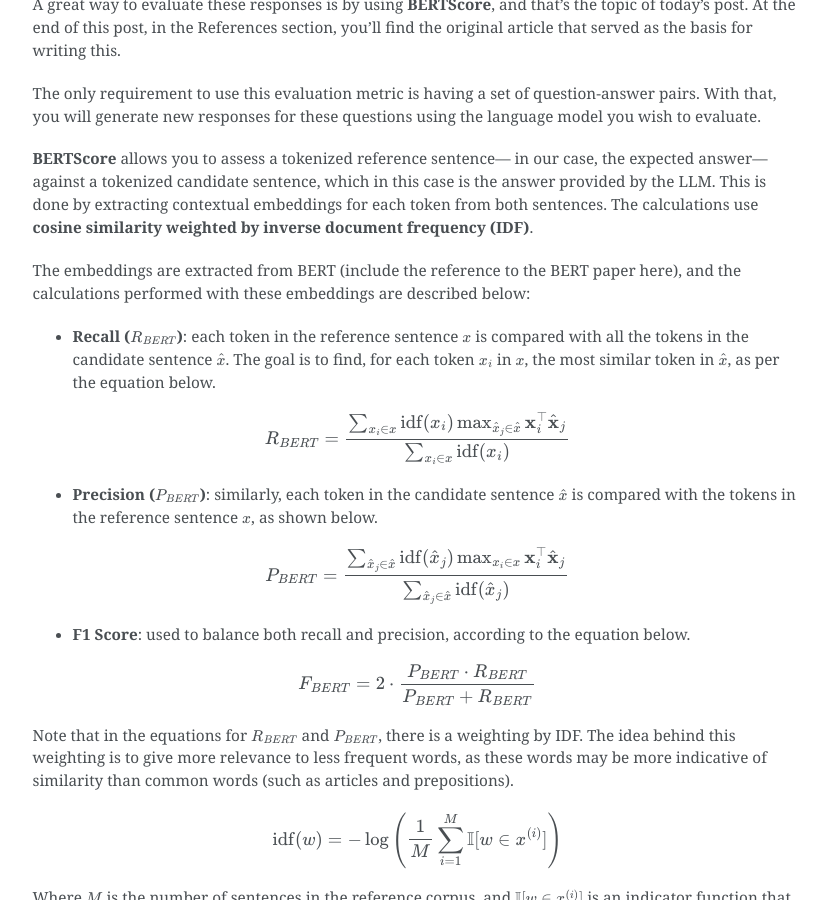
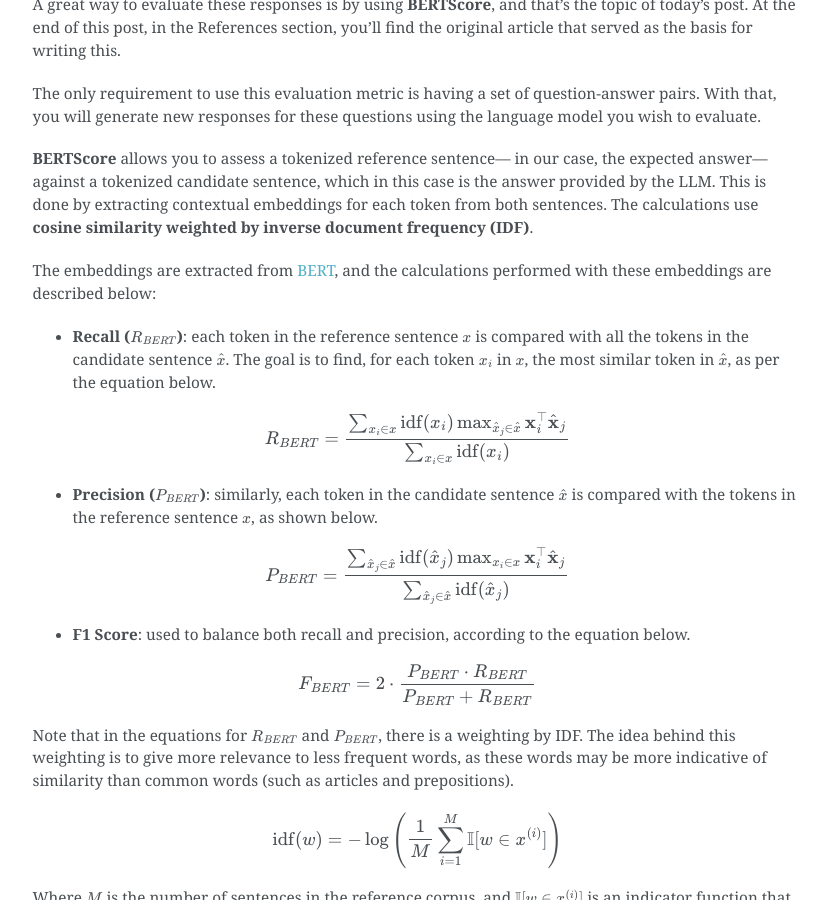
Before and after one commit to jcfneto/jcfneto.github.io, a Jekyll site: the page built from _posts/2024-09-10-bert-score.md, in a window 1280 px wide and 900 px high, scrolled down 482 px. Shown: the whole window, without its empty margins (249-1075 px from the left). Built offline with Jekyll 4.4.1, drawn with Linux system fonts in a browser that asks for light colours; formulas are drawn with MathJax 3.

Commit message:
docs: add bert reference

```diff
--- a/_posts/2024-09-10-bert-score.md
+++ b/_posts/2024-09-10-bert-score.md
@@ -18,7 +18,7 @@ The only requirement to use this evaluation metric is having a set of question-a
 
 **BERTScore** allows you to assess a tokenized reference sentence— in our case, the expected answer— against a tokenized candidate sentence, which in this case is the answer provided by the LLM. This is done by extracting contextual embeddings for each token from both sentences. The calculations use **cosine similarity weighted by inverse document frequency (IDF)**.
 
-The embeddings are extracted from BERT (include the reference to the BERT paper here), and the calculations performed with these embeddings are described below:
+The embeddings are extracted from [BERT](https://arxiv.org/pdf/1810.04805), and the calculations performed with these embeddings are described below:
 
 - **Recall ($R_{BERT}$)**: each token in the reference sentence $x$ is compared with all the tokens in the candidate sentence $\hat{x}$. The goal is to find, for each token $x_i$ in $x$, the most similar token in $\hat{x}$, as per the equation below.
 
```
